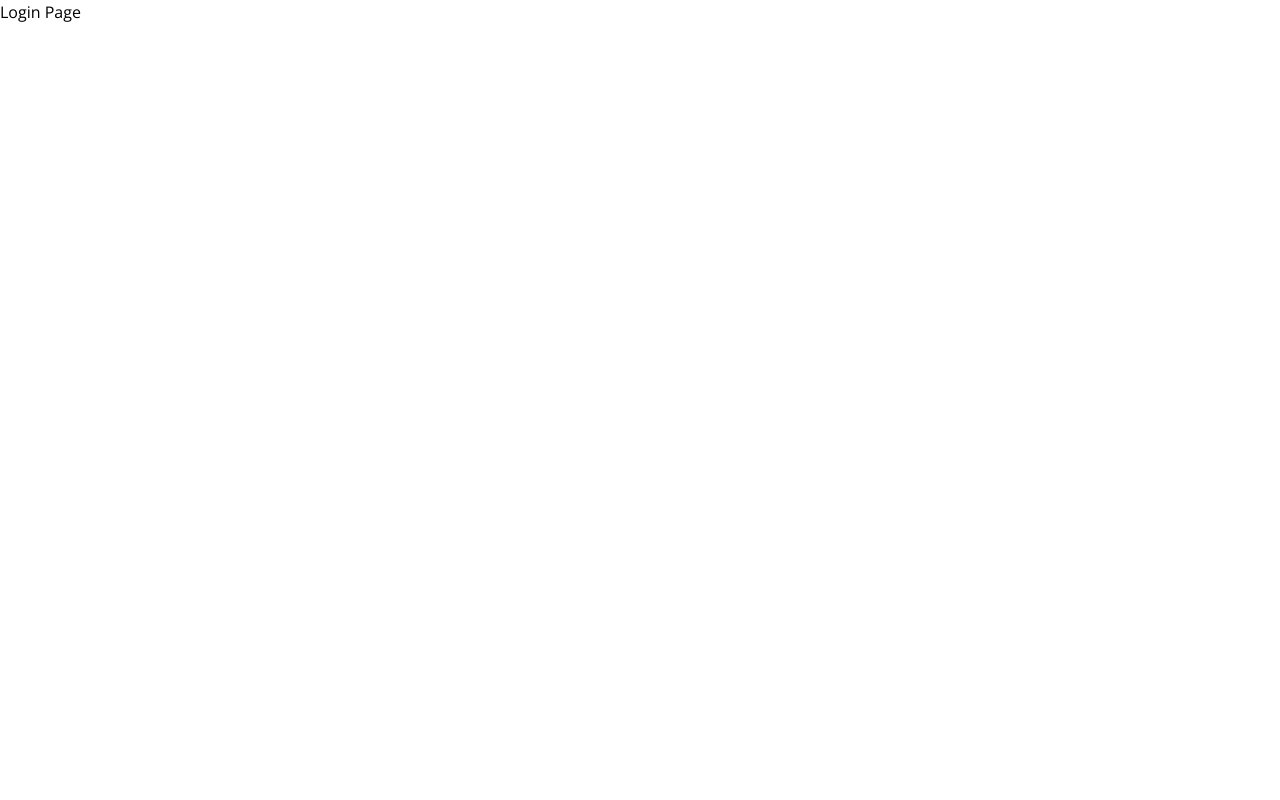
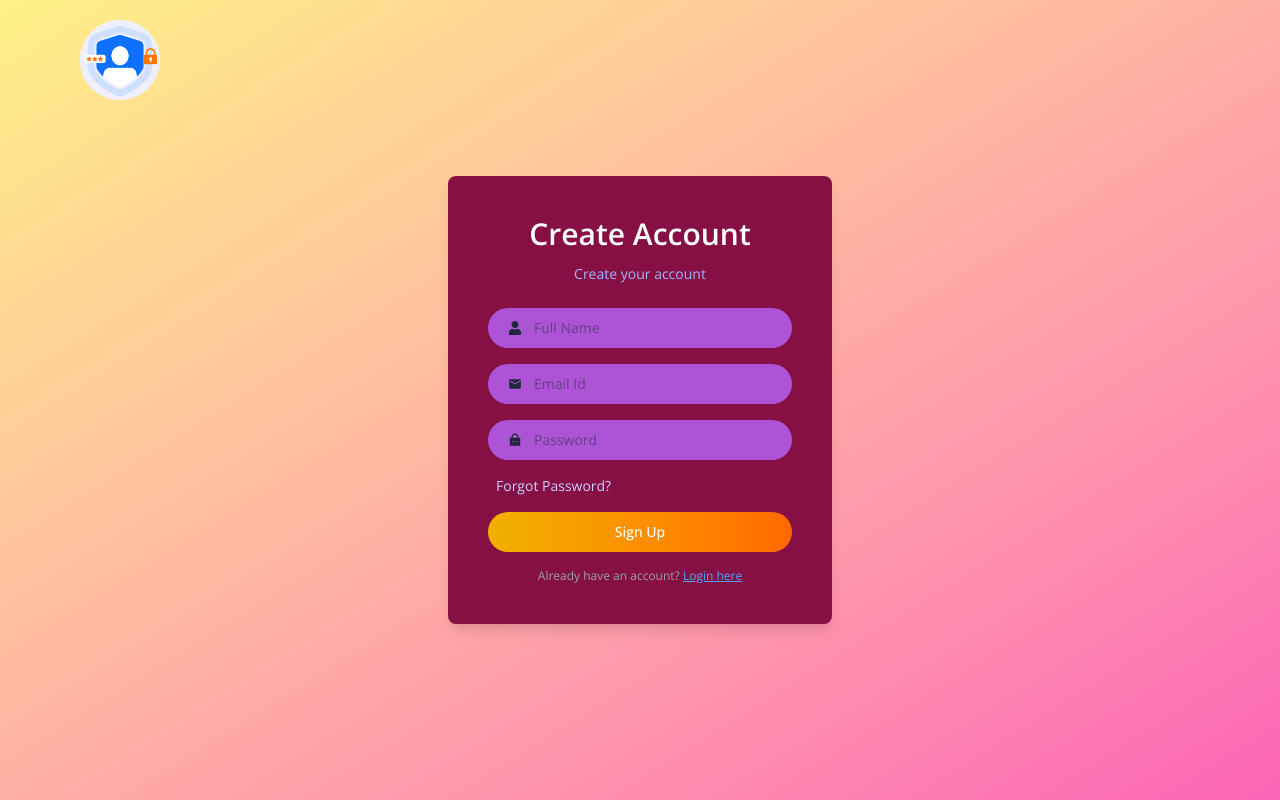
Before and after one commit to Harshal-Khairnar01/key-guard, a React (Vite) app: page /login in a window 1280 px wide. Built offline with nearby package versions, Linux system fonts and the light colour scheme.

Commit message:
login registration form created

```diff
--- a/package.json
+++ b/package.json
@@ -14,6 +14,7 @@
     "axios": "^1.9.0",
     "react": "^19.1.0",
     "react-dom": "^19.1.0",
+    "react-icons": "^5.5.0",
     "react-router-dom": "^7.6.2",
     "react-toastify": "^11.0.5"
   },
--- a/src/assets/assets.js
+++ b/src/assets/assets.js
@@ -1,4 +1,5 @@
 
 import logo from './logo.png'
+import header from './header.png'
 
-export const assets={logo}
+export const assets={logo,header}
--- /dev/null
+++ b/src/components/Header.jsx
@@ -0,0 +1,24 @@
+import React from "react";
+import { assets } from "../assets/assets";
+
+const Header = () => {
+  return (
+    <div className=" flex flex-col items-center mt-20 px-4 text-center text-gray-800">
+      <img src={assets.header} alt="" className=" w-36 h-36 rounded-full mb-6" />
+      <h1 className=" flex items-center  gap-2 text-xl sm:text-3xl font-medium mb-2">
+        Hey User
+      </h1>
+      <h2 className=" text-3xl sm:text-5xl font-semibold mb-4">
+        Welcome at Auth System
+      </h2>
+      <p className="  mb-8 max-w-md">
+       securely log in or register to access your account. Your data is safe with us.
+      </p>
+      <button className=" border border-gray-500 rounded-full px-8 py-2.5 hover:bg-gray-100  transition-all">
+        Get Started
+      </button>
+    </div>
+  );
+};
+
+export default Header;
--- a/src/components/Navbar.jsx
+++ b/src/components/Navbar.jsx
@@ -1,14 +1,18 @@
 import React from "react";
 
 import { assets } from "../assets/assets";
+import { useNavigate } from "react-router-dom";
 
 const Navbar = () => {
+    const navigate=useNavigate();
   return (
     <div className="  w-full flex justify-between items-center p-4 sm:p-6 sm:px-24 absolute top-0">
       <img src={assets.logo} alt="" className=" w-28 sm:w-32" />
-      <buttonc className="  flex items-center  gap-2 border border-gray-500 rounded-full px-6  py-2 text-gray-800 hover:bg-gray-100 transition-all   cursor-pointer">
+      <button
+      onClick={()=>navigate('/login')}
+      className="  flex items-center  gap-2 border border-gray-500 rounded-full px-6  py-2 text-gray-800 hover:bg-gray-100 transition-all   cursor-pointer">
         Login
-      </buttonc>
+      </button>
     </div>
   );
 };
--- a/src/pages/Home.jsx
+++ b/src/pages/Home.jsx
@@ -1,10 +1,12 @@
 import React from 'react'
 import Navbar from '../components/Navbar'
+import Header from '../components/Header'
 
 const Home = () => {
   return (
-    <div>
+    <div className=' flex flex-col items-center justify-center min-h-screen bg-[url("/bg_img.png")] bg-cover bg-center'>
     <Navbar/>
+    <Header/>
     </div>
   )
 }
--- a/src/pages/Login.jsx
+++ b/src/pages/Login.jsx
@@ -1,11 +1,107 @@
-import React from 'react'
+import React from "react";
+import { useState } from "react";
+import { assets } from "../assets/assets";
+import { FaUser } from "react-icons/fa";
+import { MdEmail } from "react-icons/md";
+import { RiLockPasswordFill } from "react-icons/ri";
+import { useNavigate } from "react-router-dom";
 
 const Login = () => {
+
+    const navigate=useNavigate();
+
+  const [state, setState] = useState("Sign Up");
+  const [name, setName] = useState("");
+  const [email, setEmail] = useState("");
+  const [password, setPassword] = useState("");
   return (
-    <div>
-      <h1>Login Page</h1>
+    <div className=" flex items-center justify-center min-h-screen sm:px-0 bg-gradient-to-br from-yellow-200 to-pink-400">
+      <img
+      onClick={()=>navigate('/')}
+        src={assets.logo}
+        alt=""
+        className=" absolute left-5 sm:left-20  top-5 w-20 sm:w-20 cursor-pointer"
+      />
+      <div className="   bg-pink-900 p-10  rounded-lg shadow-lg w-full sm:w-96 text-indigo-300  text-sm">
+        <h2 className=" text-3xl font-semibold text-white text-center mb-3">
+          {state === "Sign Up" ? "Create Account" : "Login "}
+        </h2>
+        <p className=" text-center text-sm mb-6">
+          {state === "Sign Up"
+            ? "Create your account"
+            : "Login to your account!"}
+        </p>
+
+        <form action="" className=" text-gray-800">
+          {state === "Sign Up" && (
+            <div className=" mb-4  flex items-center gap-3 w-full px-5 py-2.5 rounded-full bg-[#ad54d6]">
+              <FaUser />
+              <input
+                onChange={(e) => setName(e.target.value)}
+                value={name}
+                type="text"
+                placeholder="Full Name"
+                required
+                className="  text-gray-800 bg-transparent outline-none"
+              />
+            </div>
+          )}
+
+          <div className=" mb-4  flex items-center gap-3 w-full px-5 py-2.5 rounded-full bg-[#ad54d6]">
+            <MdEmail />
+            <input
+              onChange={(e) => setEmail(e.target.value)}
+              value={email}
+              type="email"
+              placeholder="Email Id"
+              required
+              className="  text-gray-800 bg-transparent outline-none"
+            />
+          </div>
+          <div className=" mb-4  flex items-center gap-3 w-full px-5 py-2.5 rounded-full bg-[#ad54d6]">
+            <RiLockPasswordFill />
+            <input
+              onChange={(e) => setPassword(e.target.value)}
+              value={password}
+              type="text"
+              placeholder="Password"
+              required
+              className="  text-gray-800 bg-transparent outline-none"
+            />
+          </div>
+          <p
+          onClick={()=>navigate('/reset-password')}
+          className="ml-2 mb-4  text-indigo-200  cursor-pointer">
+            Forgot Password?
+          </p>
+          <button className=" w-full py-2.5 rounded-full bg-gradient-to-r from-yellow-500 to-orange-500 text-white font-medium cursor-pointer">
+            {state}
+          </button>
+        </form>
+        {state === "Sign Up" ? (
+          <p className="  text-gray-400 text-center text-xs mt-4">
+            Already have an account?{" "}
+            <span
+              onClick={() => setState("Login")}
+              className=" text-blue-400 cursor-pointer underline"
+            >
+              Login here
+            </span>
+          </p>
+        ) : (
+          <p className="  text-gray-400 text-center text-xs mt-4">
+            Don't have an account?{" "}
+            <span
+              onClick={() => setState("Sign Up")}
+              className=" text-blue-400 cursor-pointer underline"
+            >
+              Sign Up
+            </span>
+          </p>
+        )}
+      </div>
     </div>
-  )
-}
+  );
+};
 
-export default Login
+export default Login;
```
Also changed, not shown: 2 other files (tests, documents, lock files or other folders).
